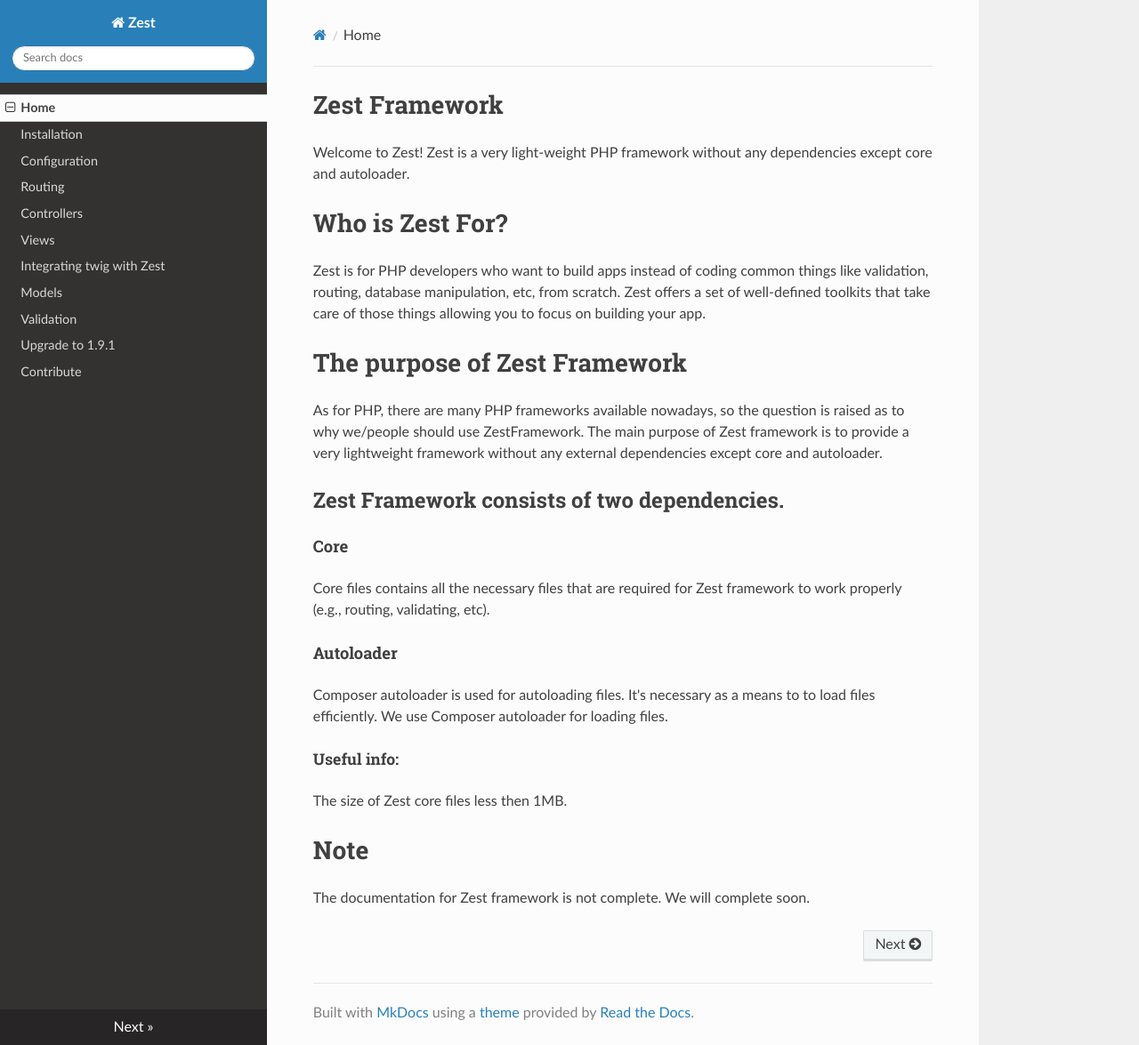
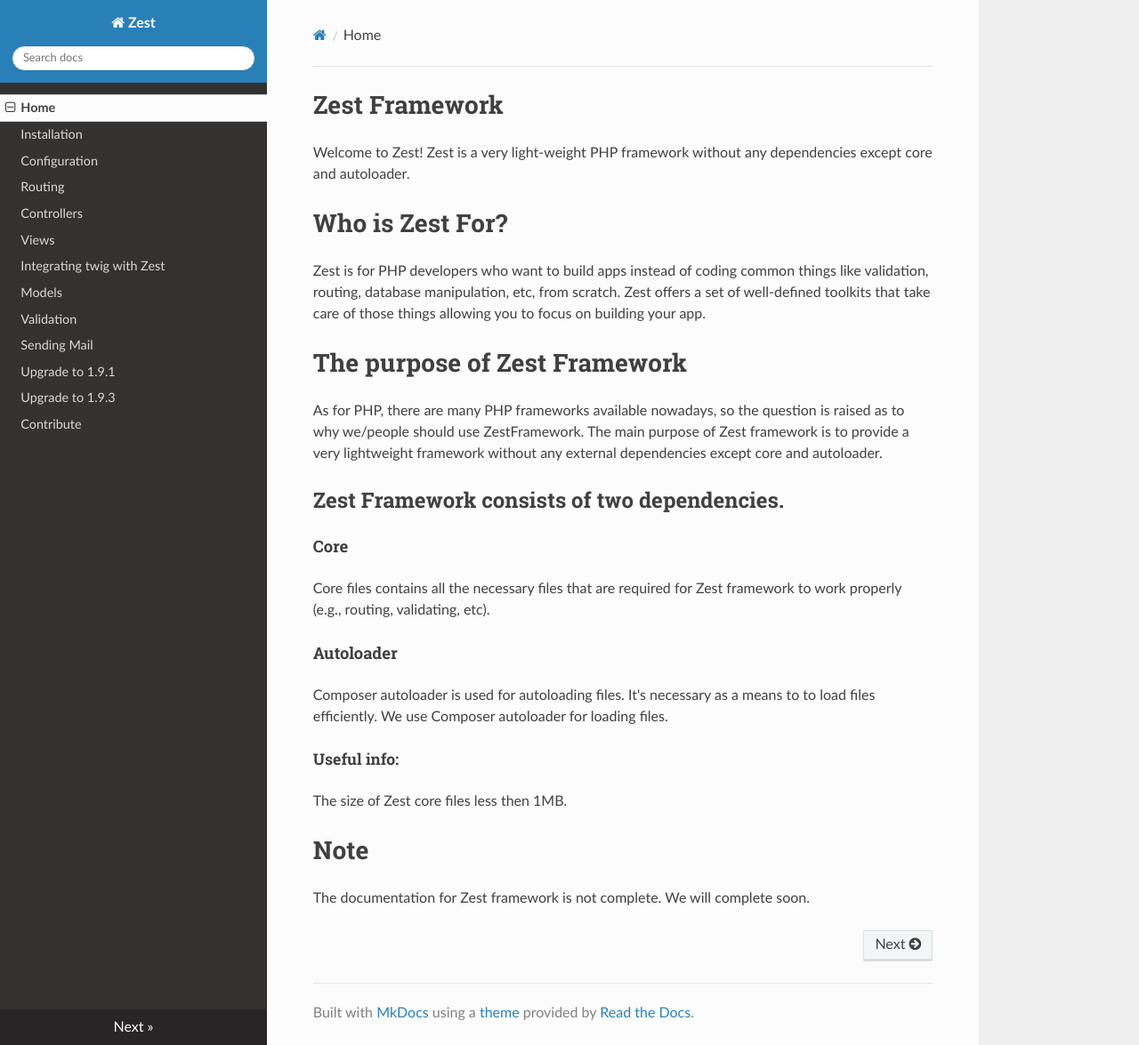
Before and after one commit to alphazframework/zest-docs-latest, an MkDocs documentation site: the page built from docs/index.md, in a window 1280 px wide and 1175 px high. Shown: the whole window at 89% size. Built offline with MkDocs 1.6.1, drawn with Linux system fonts in a browser that asks for light colours; nearby versions of some CDN libraries; old or Windows-style settings are respelled for this version of MkDocs.

Commit message:
Update mkdocs.yml

```diff
--- a/mkdocs.yml
+++ b/mkdocs.yml
@@ -9,6 +9,8 @@ pages:
     - Integrating twig with Zest: integrating-twig-with-Zest.md
     - Models: model.md
     - Validation: validation.md
+    - Sending Mail: mail.md
     - Upgrade to 1.9.1: UPGRADE-1.9.1.md
+    - Upgrade to 1.9.3: Upgrade to 1.9.3.md
     - Contribute: zestcontribute.md
 theme: readthedocs
```
